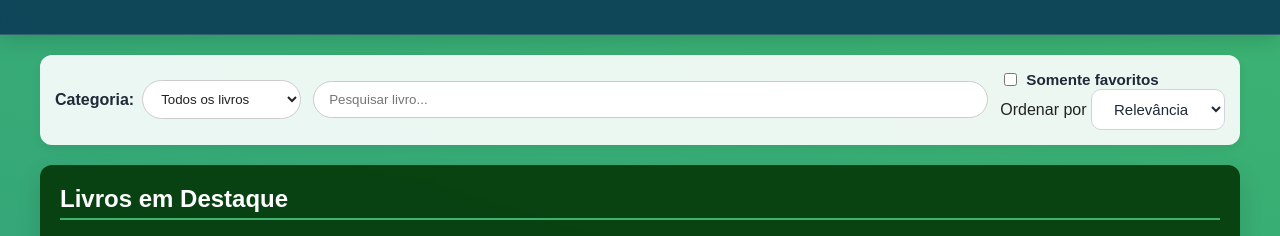
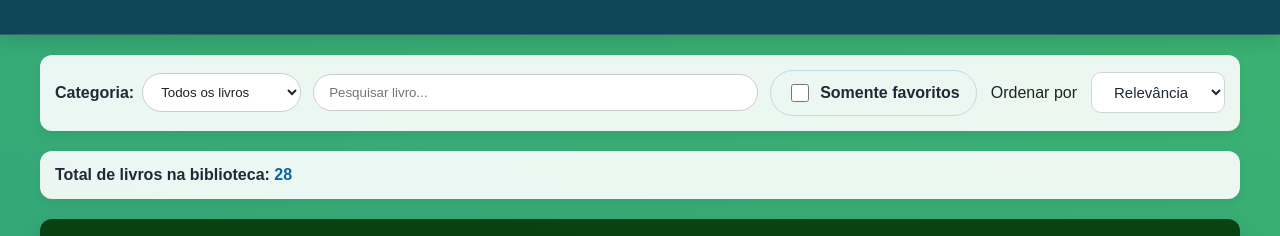
Before and after one commit to Iagomagnata/Projeto-Biblioteca, a website: page Alexandria.html in a window 1280 px wide. Shown: the part 76-312 px from the top of the page. Drawn offline with Linux system fonts and the light colour scheme.

Commit message:
teste2332

```diff
--- a/Alexandria.html
+++ b/Alexandria.html
@@ -90,6 +90,34 @@
             color: var(--text-main);
         }
 
+        .input-group {
+            display: flex;
+            flex-wrap: wrap;
+            align-items: center;
+            gap: 14px;
+        }
+/*css do filtro de favoritos*/
+        .favorites-filter {
+            background: transparent;
+            border: 1px solid rgba(14, 100, 161, 0.2);
+            border-radius: 999px;
+            padding: 10px 16px;
+            cursor: pointer;
+            transition: border-color 0.25s ease;
+        }
+
+        .favorites-filter:hover {
+            background: transparent;
+            border-color: var(--primary);
+        }
+
+        .favorites-filter input[type="checkbox"] {
+            accent-color: var(--primary);
+            width: 18px;
+            height: 18px;
+            cursor: pointer;
+        }
+
         #categoryFilter {
             padding: 10px 24px 10px 14px;
             border-radius: 20px;
@@ -99,6 +127,25 @@
             cursor: pointer;
             outline: none;
             transition: var(--transition);
+        }
+
+        .book-count-section {
+            margin-bottom: 20px;
+            padding: 15px;
+            background: rgba(255, 255, 255, 0.9);
+            border-radius: 12px;
+            box-shadow: var(--shadow-sm);
+        }
+
+        .book-count {
+            margin: 0;
+            font-size: 1rem;
+            color: var(--text-main);
+            font-weight: 700;
+        }
+
+        .book-count strong {
+            color: var(--primary);
         }
 
         #categoryFilter:focus {
@@ -496,10 +543,10 @@
             </label>
             <input type="text" placeholder="Pesquisar livro..." id="searchInput">
             <div class="input-group">
-                 <label class="filter-box" for="favoritesOnly" style="font-size: 0.95rem; gap: 6px;">
-                <input type="checkbox" id="favoritesOnly">
-                Somente favoritos
-            </label>
+                <label class="filter-box favorites-filter" for="favoritesOnly">
+                    <input type="checkbox" id="favoritesOnly">
+                    Somente favoritos
+                </label>
                 <label for="sortOrder">Ordenar por</label>
                 <select id="sortOrder" class="select-filter">
                     <option value="default">Relevância</option>
@@ -509,6 +556,9 @@
             </div>
         </section>
 
+        <section class="book-count-section">
+            <p class="book-count">Total de livros na biblioteca: <strong id="bookCount">0</strong></p>
+        </section>
 
         <!-- Vitrine de destaques -->
         <section class="vitrine-destaques">
@@ -1405,6 +1455,7 @@
         const productList = document.getElementById('productList');
         const cards = Array.from(document.querySelectorAll('.card'));
         const FAVORITES_KEY = 'bibliotecaFavorites';
+        const bookCount = document.getElementById('bookCount');
 
         /* elementos do diálogo */
         const productDialog = document.getElementById('productDialog');
@@ -1471,6 +1522,12 @@
                     btn.classList.toggle('favoritado', favorites.has(id));
                 }
             });
+        }
+
+        function updateBookCount() {
+            if (bookCount) {
+                bookCount.textContent = cards.length;
+            }
         }
 
         /* Função de filtragem de produtos e ordem  */
@@ -1524,6 +1581,7 @@
         favoritesOnly.addEventListener('change', filterProducts);
 
         applyFavoritesState();
+        updateBookCount();
         filterProducts();
 
         /* Função para abrir o diálogo com os dados dinâmicos do botão */
```
